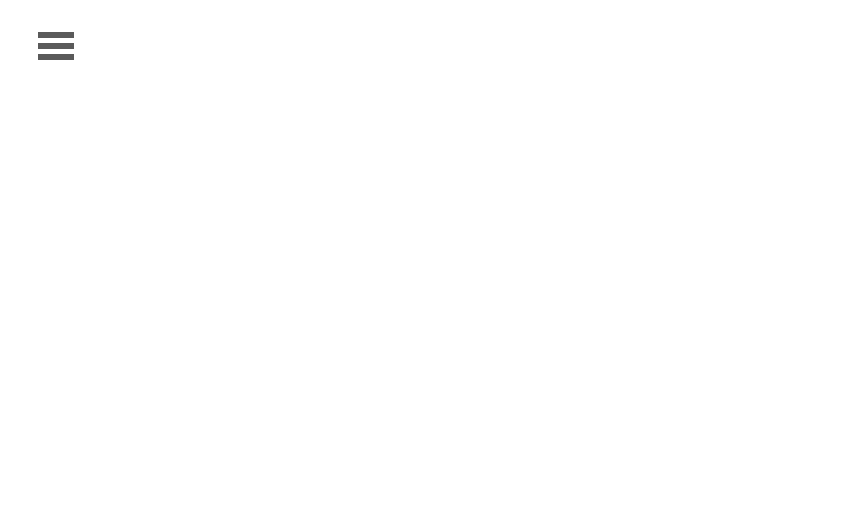
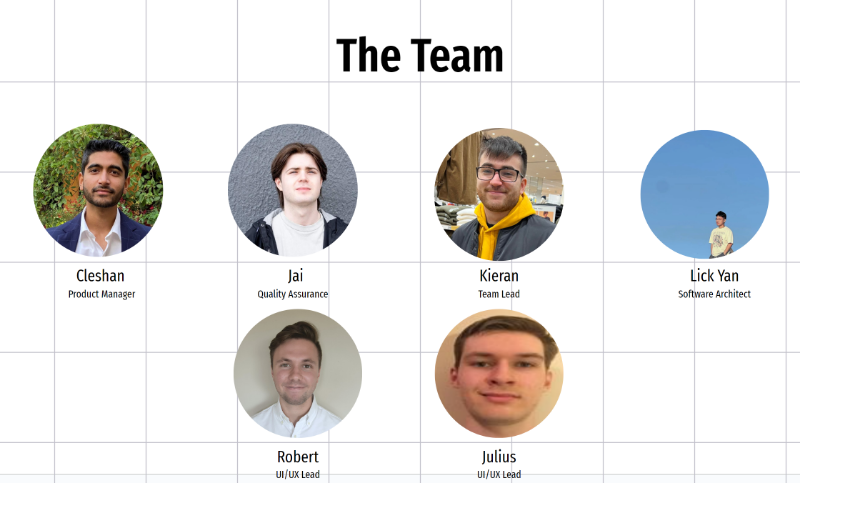
Before and after one commit to indexZ3ro/FIT4002, a React (Create React App) app in the folder client/: page /AboutUs in a window 1280 px wide. Before the commit this address had no page. Shown: the top 522 px of the page, without its empty margins (0-863 px from the left). Built offline with nearby package versions, Linux system fonts and the light colour scheme.

Commit message:
Added basic about us page

```diff
--- a/client/src/App.js
+++ b/client/src/App.js
@@ -16,16 +16,21 @@ import LocalChangeContext from "./contexts/LocalChangeContext";
 import QuestionContext from "./contexts/QuestionContext";
 import React, { useRef, useState } from "react";
 import HistoryPage from "./pages/history_page";
-import Settings from './pages/settings_page'
-import InfiniteCanvas from './pages/infiniteCanvas';
+import Settings from "./pages/settings_page";
+import AboutUs from "./pages/about_us";
+import InfiniteCanvas from "./pages/infiniteCanvas";
 
 function App() {
     const [localChanges, setLocalChanges] = useState([]);
     const [localQuestions, setLocalQuestions] = useState([]);
     return (
         <Provider store={store}>
-      <LocalChangeContext.Provider value={{ localChanges, setLocalChanges }}>
-        <QuestionContext.Provider value={{ localQuestions, setLocalQuestions }}>
+            <LocalChangeContext.Provider
+                value={{ localChanges, setLocalChanges }}
+            >
+                <QuestionContext.Provider
+                    value={{ localQuestions, setLocalQuestions }}
+                >
                     <Router>
                         <div className="App">
                             <Sidebar />
@@ -33,15 +38,31 @@ function App() {
                                 <Route path="/" element={<LandingPage />} />
                                 <Route path="/LogIn" element={<LogInPage />} />
                                 <Route path="/Home" element={<Homepage />} />
-                <Route path="/Signup" element={<SignUpPage />} />
+                                <Route
+                                    path="/Signup"
+                                    element={<SignUpPage />}
+                                />
+                                <Route path="/AboutUs" element={<AboutUs />} />
                                 <Route
                                     path="/CreateTeamMatrix"
                                     element={<CreateTeamMatrix />}
                                 />
-                <Route path="/SoloSession" element={<InfiniteCanvas />} />
-                <Route path="/TeamSession" element={<InfiniteCanvas />} />
-                <Route path="/HistoryPage" element={<HistoryPage />} />
-                <Route path="/Settings" element={<Settings />} />
+                                <Route
+                                    path="/SoloSession"
+                                    element={<InfiniteCanvas />}
+                                />
+                                <Route
+                                    path="/TeamSession"
+                                    element={<InfiniteCanvas />}
+                                />
+                                <Route
+                                    path="/HistoryPage"
+                                    element={<HistoryPage />}
+                                />
+                                <Route
+                                    path="/Settings"
+                                    element={<Settings />}
+                                />
                             </Routes>
                         </div>
                     </Router>
--- /dev/null
+++ b/client/src/css/about-us.css
@@ -0,0 +1,3 @@
+.team-img-container {
+    text-align: center;
+}
--- a/client/src/pages/LandingPage.js
+++ b/client/src/pages/LandingPage.js
@@ -24,6 +24,10 @@ const LandingPage = () => {
         navigate("/SignUp");
     };
 
+    const aboutUs = () => {
+        navigate("/AboutUs");
+    };
+
     return (
         <div className="landingPage">
             <div className="landingPageTop">
@@ -31,11 +35,22 @@ const LandingPage = () => {
                     Teamoji
                 </div>
 
-        <div className="landingPageTopButton textFont s">About Us</div>
-        <div className="landingPageTopButton textFont s" onClick={logIn}>
+                <div
+                    className="landingPageTopButton textFont s"
+                    onClick={aboutUs}
+                >
+                    About Us
+                </div>
+                <div
+                    className="landingPageTopButton textFont s"
+                    onClick={logIn}
+                >
                     Log In
                 </div>
-        <div className="landingPageTopButton textFont s" onClick={SignUp}>
+                <div
+                    className="landingPageTopButton textFont s"
+                    onClick={SignUp}
+                >
                     Sign Up
                 </div>
             </div>
@@ -45,9 +60,9 @@ const LandingPage = () => {
                         Find your goals and values
                     </div>
                     <div className="landingPageSubtitle textFont xs">
-            Authentically replicate the ACT Matrix process and allow individuals
-            and teams to reflect on their visual map and progress in an ongoing
-            manner.
+                        Authentically replicate the ACT Matrix process and allow
+                        individuals and teams to reflect on their visual map and
+                        progress in an ongoing manner.
                     </div>
                     <TextButton
                         id="getStarted"
@@ -55,7 +70,10 @@ const LandingPage = () => {
                     ></TextButton>
                 </div>
                 <div className="landingPageBottomRight">
-          <img className="landingPageCover" src={LandingPageCover}></img>
+                    <img
+                        className="landingPageCover"
+                        src={LandingPageCover}
+                    ></img>
                 </div>
             </div>
         </div>
--- /dev/null
+++ b/client/src/pages/about_us.js
@@ -0,0 +1,30 @@
+import React from "react";
+import { useNavigate } from "react-router-dom";
+import { useDispatch } from "react-redux";
+import { useEffect } from "react";
+import { hideSideBar } from "../features/sidebarSlice";
+import team from "../assets/team.png";
+const AboutUs = () => {
+    const dispatch = useDispatch();
+    const navigate = useNavigate();
+
+    const home = () => {
+        navigate("/Home");
+    };
+
+    useEffect(() => {
+        dispatch(hideSideBar());
+    });
+
+    return (
+        <div className="team-img-container">
+            <img
+                className="team-img"
+                src={team}
+                style={{ width: 100 + "vh", height: "auto" }}
+            ></img>
+        </div>
+    );
+};
+
+export default AboutUs;
```
Also changed, not shown: client/src/assets/team.png (added). Lines whose indentation alone changed are shown as unchanged.
